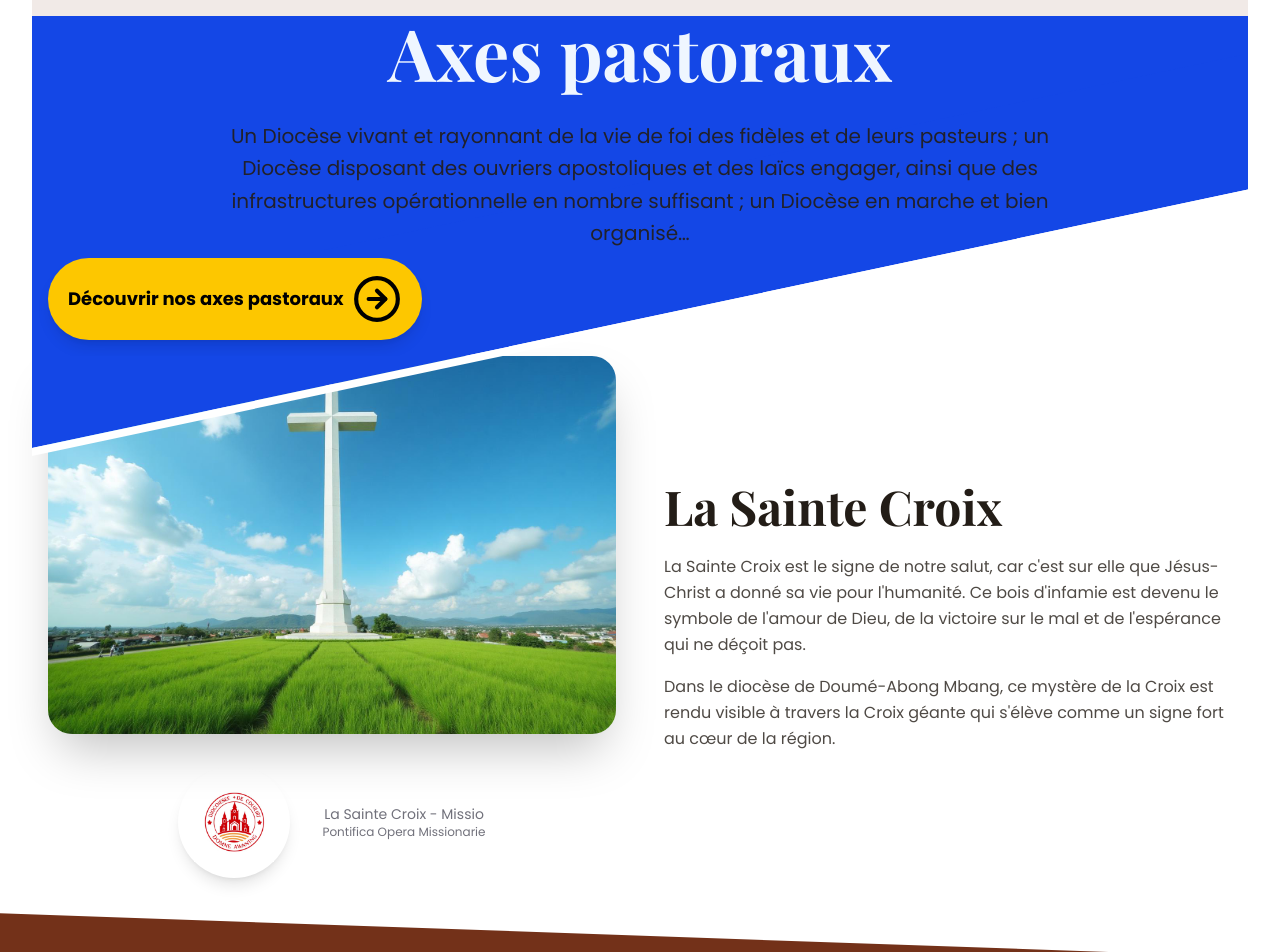
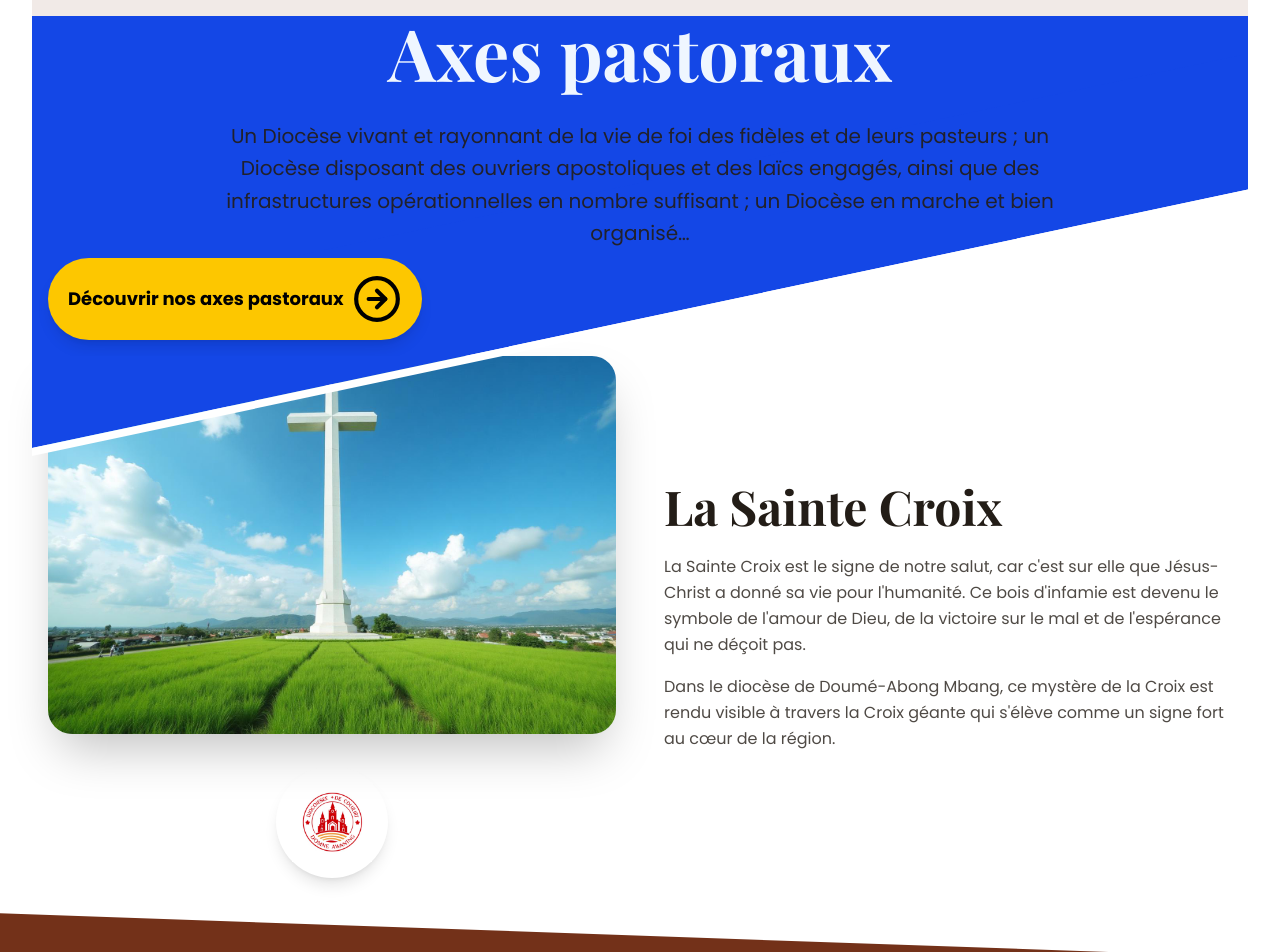
Before and after one commit to G-E-N-I-N/Diocese-DOUME, a Next.js app: page / in a window 1280 px wide. Shown: the part 1420-2372 px from the top of the page. Built offline with nearby package versions, Linux system fonts and the light colour scheme.

Commit message:
Second commit: Correct error on words

```diff
--- a/src/app/page.tsx
+++ b/src/app/page.tsx
@@ -159,8 +159,8 @@ export default function Home() {
           </h2>
           <p className="text-lg md:text-xl max-w-4xl mx-auto mb-2 leading-relaxed animate-fade-in opacity-90">
             Un Diocèse vivant et rayonnant de la vie de foi des fidèles et de leurs pasteurs ;
-            un Diocèse disposant des ouvriers apostoliques et des laïcs engager, ainsi que des
-            infrastructures opérationnelle en nombre suffisant ; un Diocèse en marche et bien organisé…
+            un Diocèse disposant des ouvriers apostoliques et des laïcs engagés, ainsi que des
+            infrastructures opérationnelles en nombre suffisant ; un Diocèse en marche et bien organisé…
           </p>
           <button className="bg-yellow-400 hover:bg-yellow-500 text-black px-5 py-3 md:py-4 rounded-full font-bold text-base md:text-lg transition-all duration-300 transform hover:scale-105 shadow-lg flex items-center gap-2">
             Découvrir nos axes pastoraux
@@ -205,10 +205,10 @@ export default function Home() {
                     className="object-contain"
                   />
                 </div>
-                <div className="text-center">
+                {/* <div className="text-center">
                   <p className="text-sm text-muted-foreground">La Sainte Croix - Missio</p>
                   <p className="text-xs text-muted-foreground">Pontifica Opera Missionarie</p>
-                </div>
+                </div> */}
               </div>
             </div>
 
```
